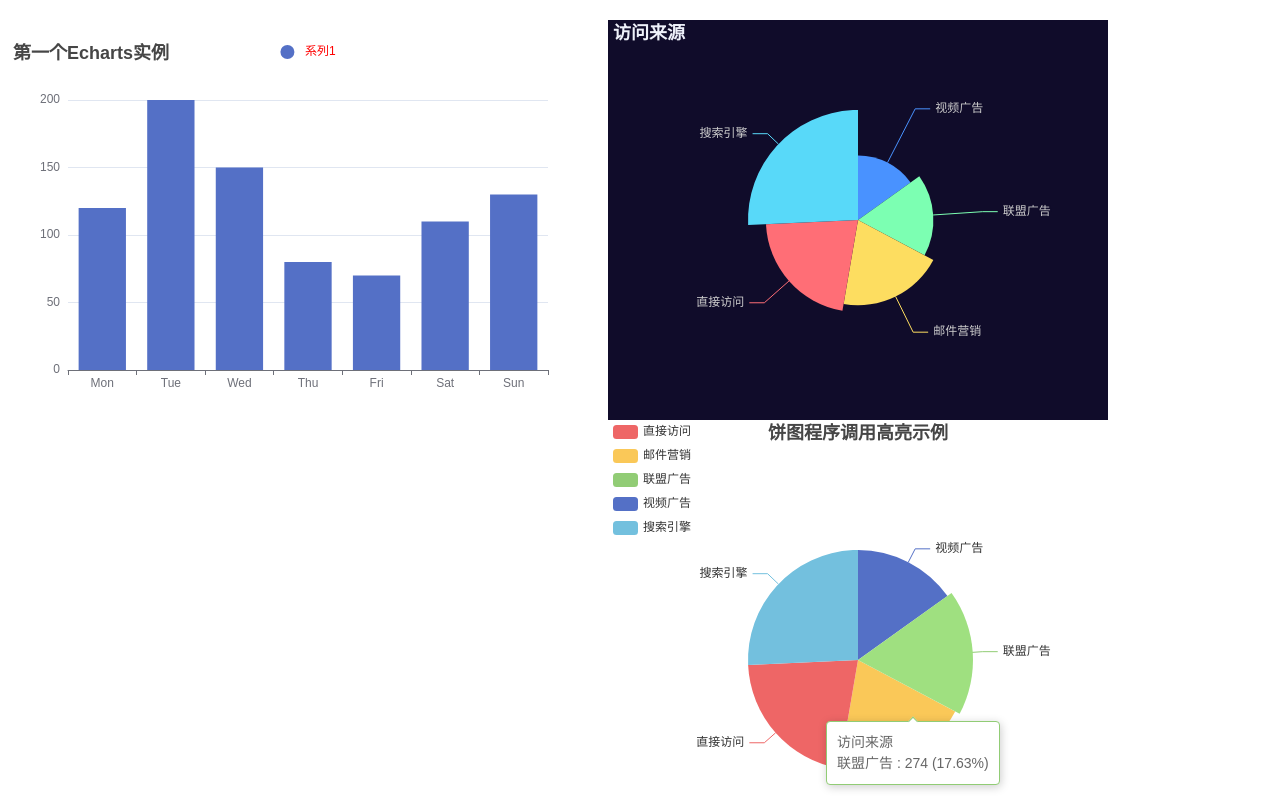
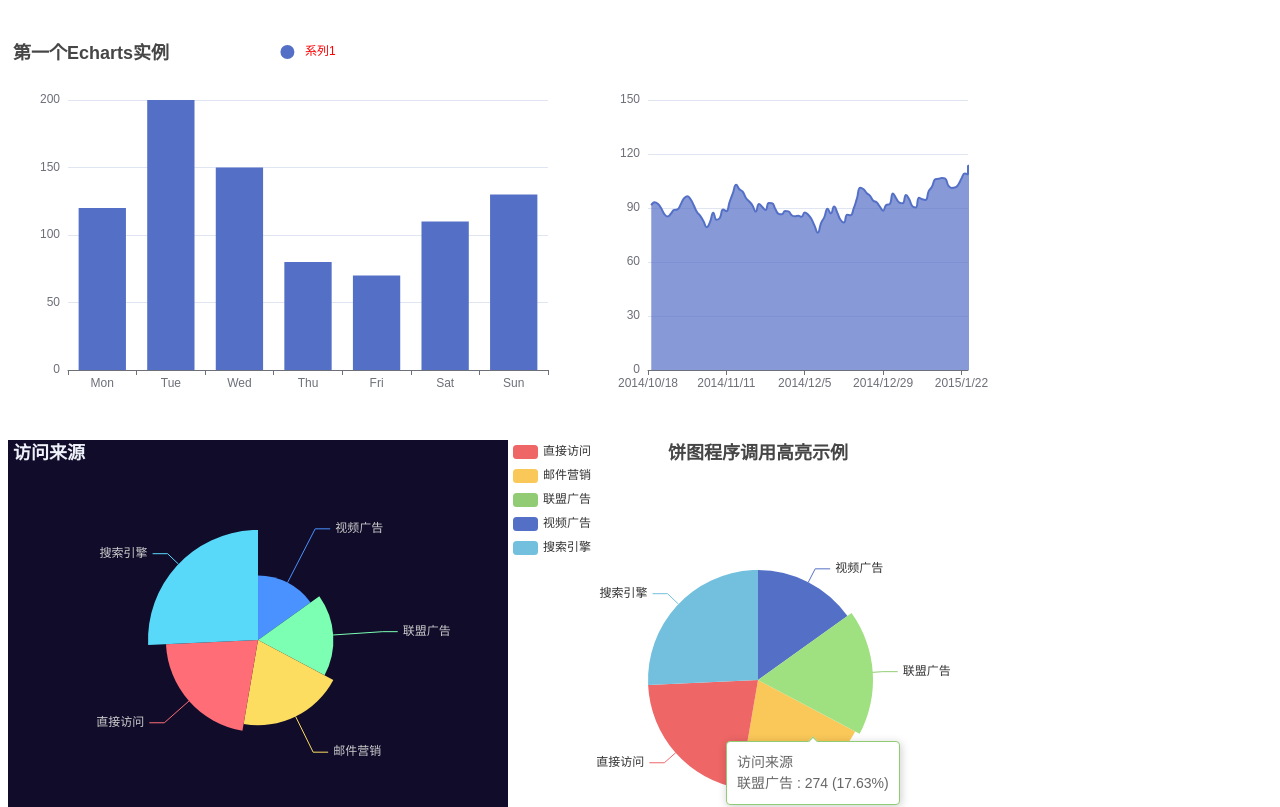
Before and after one commit to White-Soul/Visual, a Vue app: page / in a window 1280 px wide. Shown: the top 807 px of the page. Built offline with nearby package versions, Linux system fonts and the light colour scheme.

Commit message:
数据的动态更新

```diff
--- a/src/App.vue
+++ b/src/App.vue
@@ -1,10 +1,10 @@
 <template>
   <div class="apps">
     <bar />
+    <dynamic />
     <pie />
-    <!-- <Dynamic /> -->
     <discount />
-    <map />
+    <Map />
     <dataset />
     <visual-map />
     <data-zoom />
--- a/src/components/dynamic.vue
+++ b/src/components/dynamic.vue
@@ -1,22 +1,96 @@
 <template>
-    <div class="dynamic" ref="dynamic" ></div>
+  <div class="dynamic" ref="dynamic"></div>
 </template>
 
 <script>
-import * as echarts from 'echarts'
+import * as echarts from "echarts";
 // 标记一个对象，使其永远不会再成为响应式对象。
 import { markRaw } from "vue";
+var base = +new Date(2014, 9, 3);
+var oneDay = 24 * 3600 * 1000;
+var date = [];
+var now = new Date(base);
 export default {
   data() {
     return {
+      chart: null,
+      option: {},
+      a: null,
+      datas: [Math.random() * 150],
+    };
+  },
+  methods: {
+    init() {
+      this.chart = markRaw(echarts.init(this.$refs.dynamic));
+      for (var i = 1; i < 100; i++) {
+        this.addData();
+      }
+      this.option = {
+        xAxis: {
+          type: "category",
+          boundaryGap: false,
+          data: date,
+        },
+        yAxis: {
+          boundaryGap: [0, "50%"],
+          type: "value",
+        },
+        series: [
+          {
+            name: "成交",
+            type: "line",
+            smooth: true,
+            symbol: "none",
+            stack: "a",
+            areaStyle: {
+              normal: {},
+            },
+            data: this.datas,
+          },
+        ],
+      };
+      this.chart.setOption(this.option);
+    },
+    addData(shift) {
+      now = [now.getFullYear(), now.getMonth() + 1, now.getDate()].join("/");
+      date.push(now);
+      this.datas.push(
+        (Math.random() - 0.4) * 10 + this.datas[this.datas.length - 1]
+      );
 
+      if (shift) {
+        date.shift();
+        this.datas.shift();
       }
+      now = new Date(+new Date(now) + oneDay);
     },
-}
+    timer() {
+      this.addData(true);
+      this.chart.setOption({
+        xAxis: {
+          data: date,
+        },
+        series: [
+          {
+            name: "成交",
+            data: this.datas,
+          },
+        ],
+      });
+    },
+  },
+  mounted() {
+    this.init();
+    this.a = setInterval(this.timer, 500);
+  },
+  beforeDestroy() {
+    clearInterval(this.a);
+  },
+};
 </script>
 
 <style>
-    .dynamic{
+.dynamic {
   /* style="width: 400px; height:400px" */
   width: 400px;
   height: 400px;
```
Lines whose indentation alone changed are shown as unchanged.
